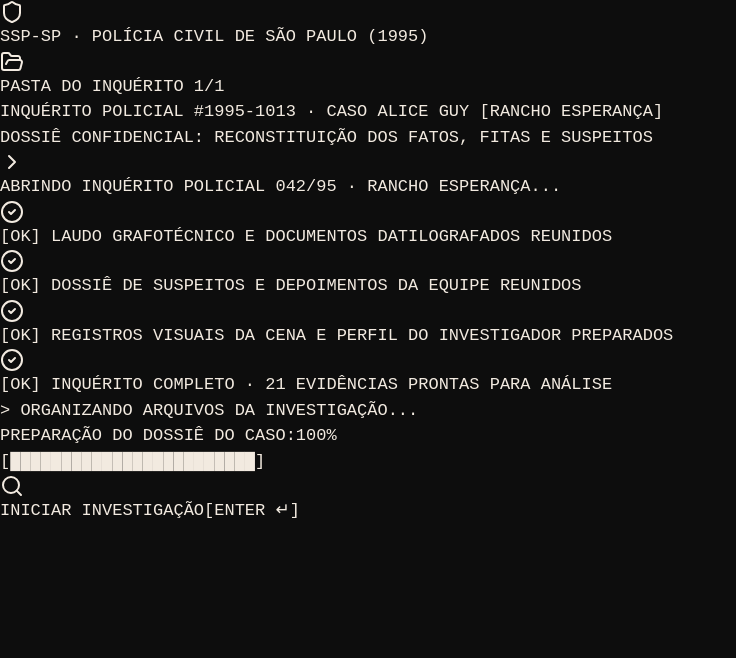
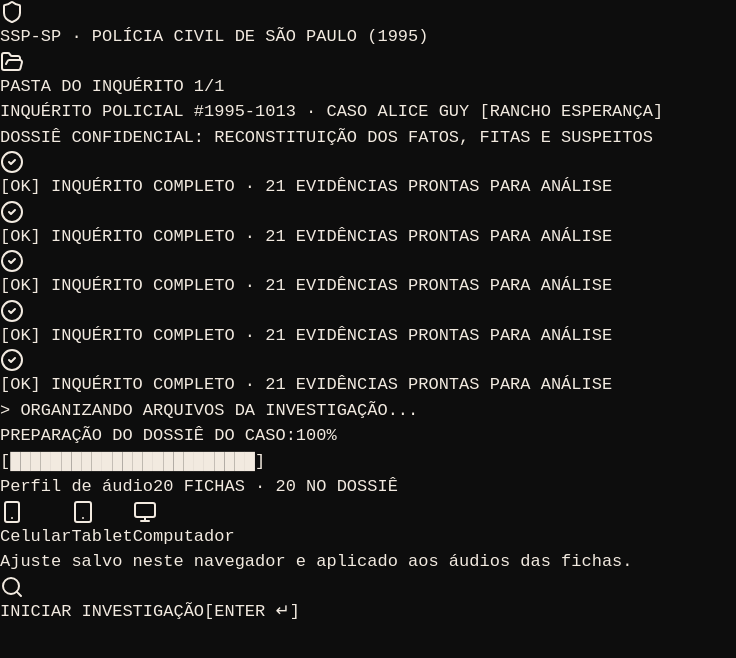
Before and after one commit to feitosalucas174/identidade-oculta, a React (Vite) app: page / in a window 1280 px wide. Shown: the top 658 px of the page, without its empty margins (0-736 px from the left). Built offline with nearby package versions, Linux system fonts and the light colour scheme; a web font is replaced by a local one.

Commit message:
Move perfil de áudio para tela inicial e atualizar total de fichas

```diff
--- a/src/components/RetroBootScreen.tsx
+++ b/src/components/RetroBootScreen.tsx
@@ -1,5 +1,17 @@
 import React, { useState, useEffect, useRef } from 'react';
-import { Shield, CheckCircle2, ChevronRight, FolderOpen, Search } from 'lucide-react';
+import { Shield, CheckCircle2, ChevronRight, FolderOpen, Search, Smartphone, Tablet, Monitor } from 'lucide-react';
+import { EV } from '../data/evidence';
+
+type AudioPlatform = 'mobile' | 'tablet' | 'desktop';
+
+function detectAudioPlatform(): AudioPlatform {
+  if (typeof navigator === 'undefined') return 'desktop';
+  const ua = navigator.userAgent || '';
+  if (/iPad|Tablet|PlayBook|Silk/i.test(ua) || (navigator.maxTouchPoints > 1 && /Macintosh/i.test(ua))) return 'tablet';
+  if (/Android/i.test(ua) && !/Mobile/i.test(ua)) return 'tablet';
+  if (/Android|iPhone|iPod|Mobile/i.test(ua)) return 'mobile';
+  return 'desktop';
+}
 
 interface RetroBootScreenProps {
   onComplete: () => void;
@@ -13,6 +25,18 @@ export const RetroBootScreen: React.FC<RetroBootScreenProps> = ({ onComplete })
     'ABRINDO INQUÉRITO POLICIAL 042/95 · RANCHO ESPERANÇA...',
   ]);
   const [isReady, setIsReady] = useState(false);
+  const [audioPlatform, setAudioPlatform] = useState<AudioPlatform>(() => {
+    try {
+      const saved = window.localStorage.getItem('identidade-oculta-audio-platform');
+      if (saved === 'mobile' || saved === 'tablet' || saved === 'desktop') return saved;
+    } catch { /* storage may be unavailable */ }
+    return detectAudioPlatform();
+  });
+
+  const selectAudioPlatform = (platform: AudioPlatform) => {
+    setAudioPlatform(platform);
+    try { window.localStorage.setItem('identidade-oculta-audio-platform', platform); } catch { /* storage may be unavailable */ }
+  };
   const hasFinishedRef = useRef(false);
 
   useEffect(() => {
@@ -68,7 +92,7 @@ export const RetroBootScreen: React.FC<RetroBootScreenProps> = ({ onComplete })
         );
       } else if (currentPct >= 95) {
         setLogs((prev) =>
-          prev.includes('[OK] INQUÉRITO COMPLETO · 21 EVIDÊNCIAS PRONTAS PARA ANÁLISE')
+          prev.includes(`[OK] INQUÉRITO COMPLETO · ${EV.length} FICHAS PRONTAS PARA ANÁLISE`)
             ? prev
             : [...prev, '[OK] INQUÉRITO COMPLETO · 21 EVIDÊNCIAS PRONTAS PARA ANÁLISE']
         );
@@ -194,6 +218,19 @@ export const RetroBootScreen: React.FC<RetroBootScreenProps> = ({ onComplete })
             </div>
           </div>
 
+          <div className="rounded-lg border border-[#262830] bg-[#090b0f] p-3 flex flex-col gap-2">
+            <div className="flex items-center justify-between gap-2">
+              <span className="text-[10px] sm:text-[11px] uppercase tracking-wider text-[#9A9590]">Perfil de áudio</span>
+              <span className="text-[9px] text-[#7DD5D8]">20 FICHAS · {EV.length} NO DOSSIÊ</span>
+            </div>
+            <div className="grid grid-cols-3 gap-2">
+              <button type="button" onClick={() => selectAudioPlatform('mobile')} aria-pressed={audioPlatform === 'mobile'} className={`min-h-[38px] rounded border px-2 flex items-center justify-center gap-1.5 text-[10px] uppercase transition-colors ${audioPlatform === 'mobile' ? 'border-[#7DD5D8] bg-[#173033] text-[#7DD5D8]' : 'border-[#30343d] bg-[#17191e] text-[#9A9590]'}`}><Smartphone className="w-3.5 h-3.5" /> Celular</button>
+              <button type="button" onClick={() => selectAudioPlatform('tablet')} aria-pressed={audioPlatform === 'tablet'} className={`min-h-[38px] rounded border px-2 flex items-center justify-center gap-1.5 text-[10px] uppercase transition-colors ${audioPlatform === 'tablet' ? 'border-[#7DD5D8] bg-[#173033] text-[#7DD5D8]' : 'border-[#30343d] bg-[#17191e] text-[#9A9590]'}`}><Tablet className="w-3.5 h-3.5" /> Tablet</button>
+              <button type="button" onClick={() => selectAudioPlatform('desktop')} aria-pressed={audioPlatform === 'desktop'} className={`min-h-[38px] rounded border px-2 flex items-center justify-center gap-1.5 text-[10px] uppercase transition-colors ${audioPlatform === 'desktop' ? 'border-[#7DD5D8] bg-[#173033] text-[#7DD5D8]' : 'border-[#30343d] bg-[#17191e] text-[#9A9590]'}`}><Monitor className="w-3.5 h-3.5" /> Computador</button>
+            </div>
+            <p className="text-[9px] leading-relaxed text-[#777d89]">Ajuste salvo neste navegador e aplicado aos áudios das fichas.</p>
+          </div>
+
           <div className="pt-2 flex justify-end">
             <button
               type="button"
```
